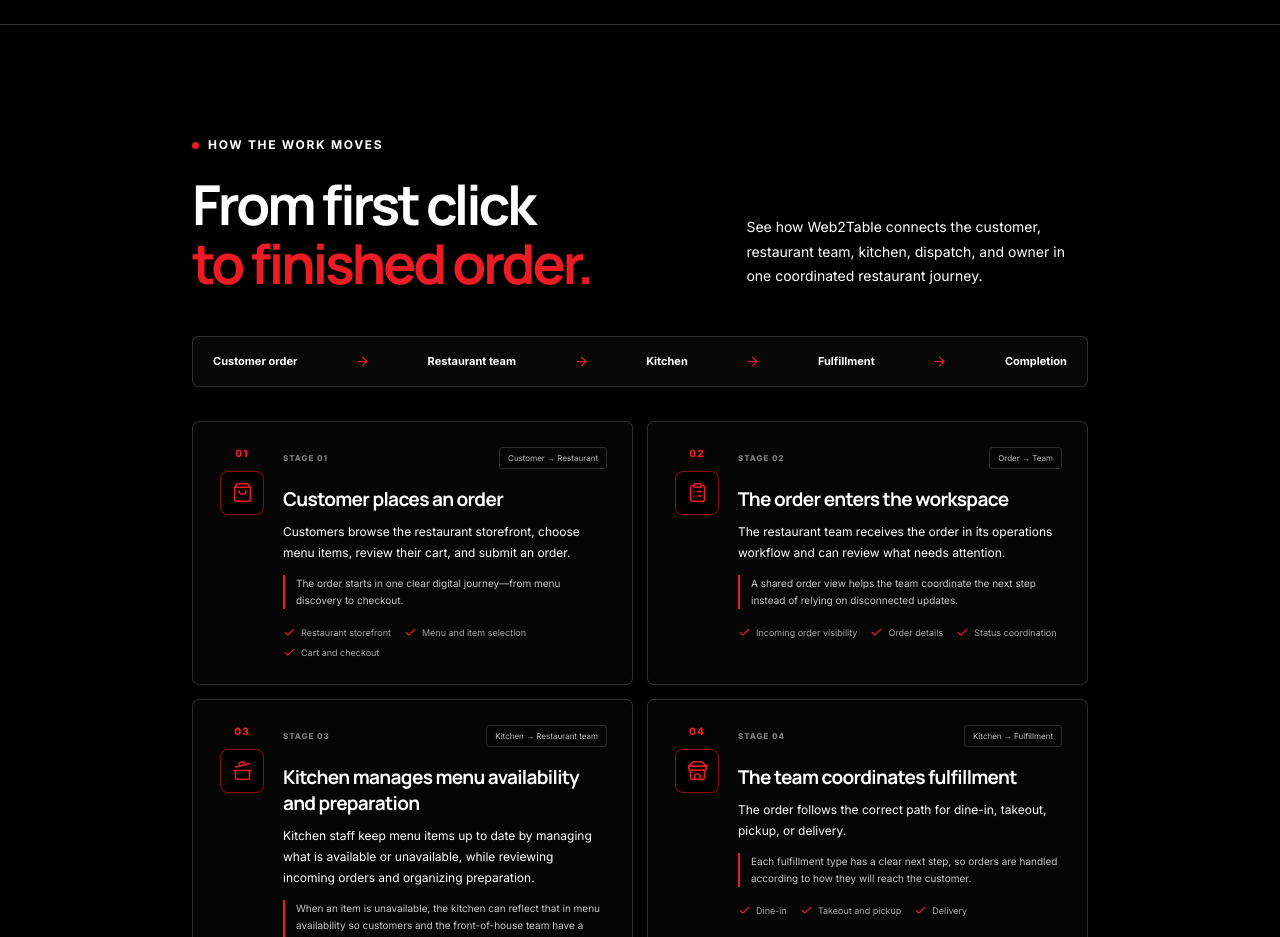
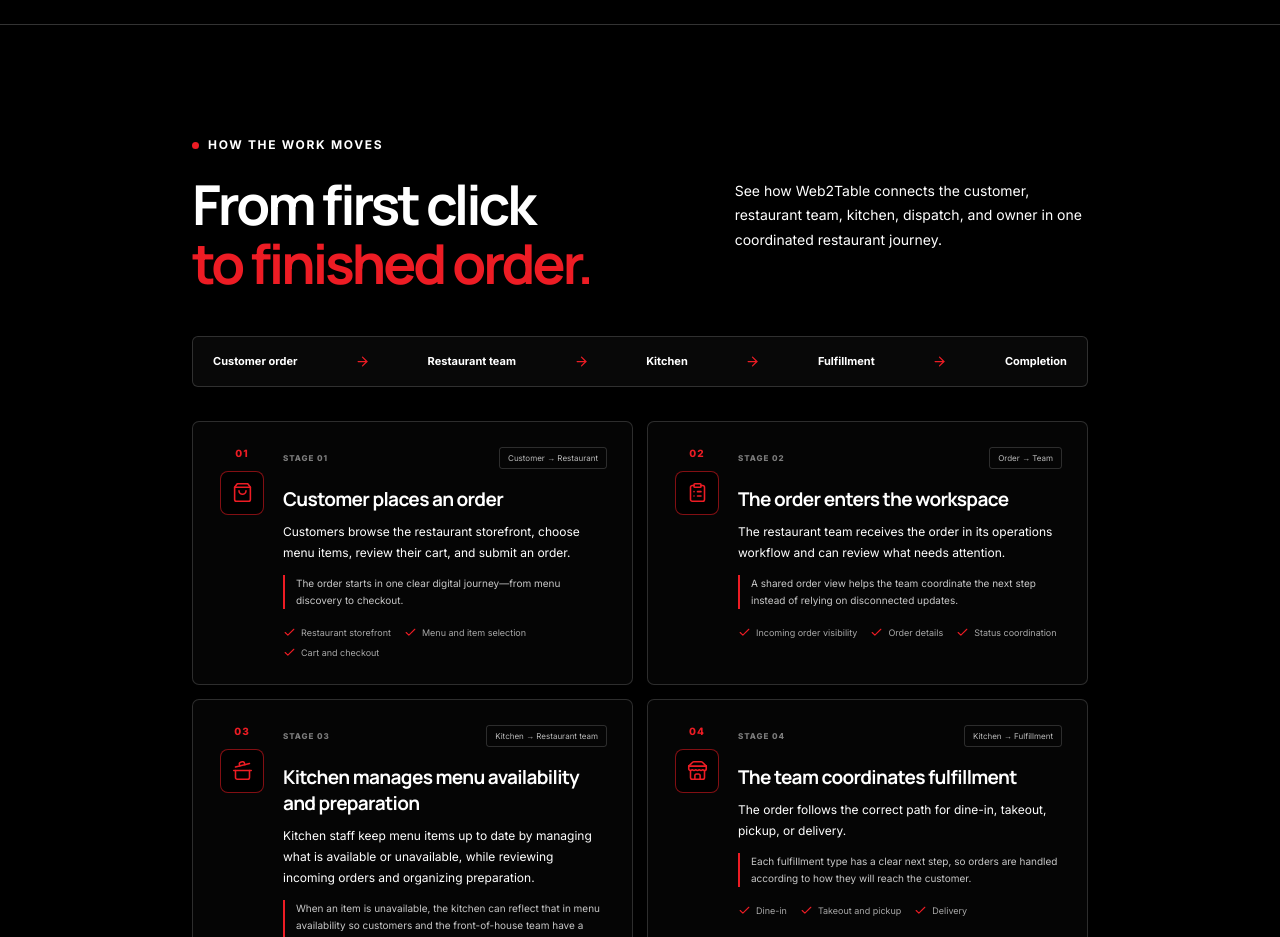
Before and after one commit to Jrnotjunior/web2table.io, a React (Vite) app: page / in a window 1280 px wide. Shown: the part 3380-4317 px from the top of the page. Built offline with nearby package versions, Linux system fonts and the light colour scheme.

Commit message:
Tighten workflow section heading layout

```diff
--- a/src/styles/modules/01-foundation.css
+++ b/src/styles/modules/01-foundation.css
@@ -142,11 +142,11 @@ p { color: var(--muted); line-height: 1.75; }
 .capability-card > a { width: 30px; height: 30px; display: grid; place-items: center; border: 1px solid var(--line); border-radius: 50%; color: var(--accent); transition: background .2s, transform .2s; }
 .capability-card > a:hover { transform: translateX(3px); background: var(--accent); }
 .workflow-section { color: var(--white); background: var(--black); }
-.workflow-heading { display: grid; grid-template-columns: 1fr .72fr; align-items: end; gap: 80px; margin-bottom: 42px; }
+.workflow-heading { display: grid; grid-template-columns: minmax(0, 1.05fr) minmax(280px, .75fr); align-items: center; gap: 48px; margin-bottom: 42px; }
 .workflow-heading .eyebrow { margin-bottom: 21px; }
 .workflow-heading h2 { margin: 0; }
 .workflow-heading h2 span { color: var(--accent); }
-.workflow-heading > p { max-width: 460px; margin: 0 0 5px; color: var(--text-secondary); font-size: 14px; }
+.workflow-heading > p { max-width: 390px; margin: 0; color: var(--text-secondary); font-size: 14px; }
 .workflow-overview { display: flex; align-items: center; justify-content: space-between; gap: 12px; margin-bottom: 34px; padding: 17px 20px; border: 1px solid rgba(255,255,255,.16); border-radius: 6px; color: var(--white); background: #080808; }
 .workflow-overview span { font-size: 11px; font-weight: 700; }
 .workflow-overview svg { flex: 0 0 auto; color: var(--accent); }
```
